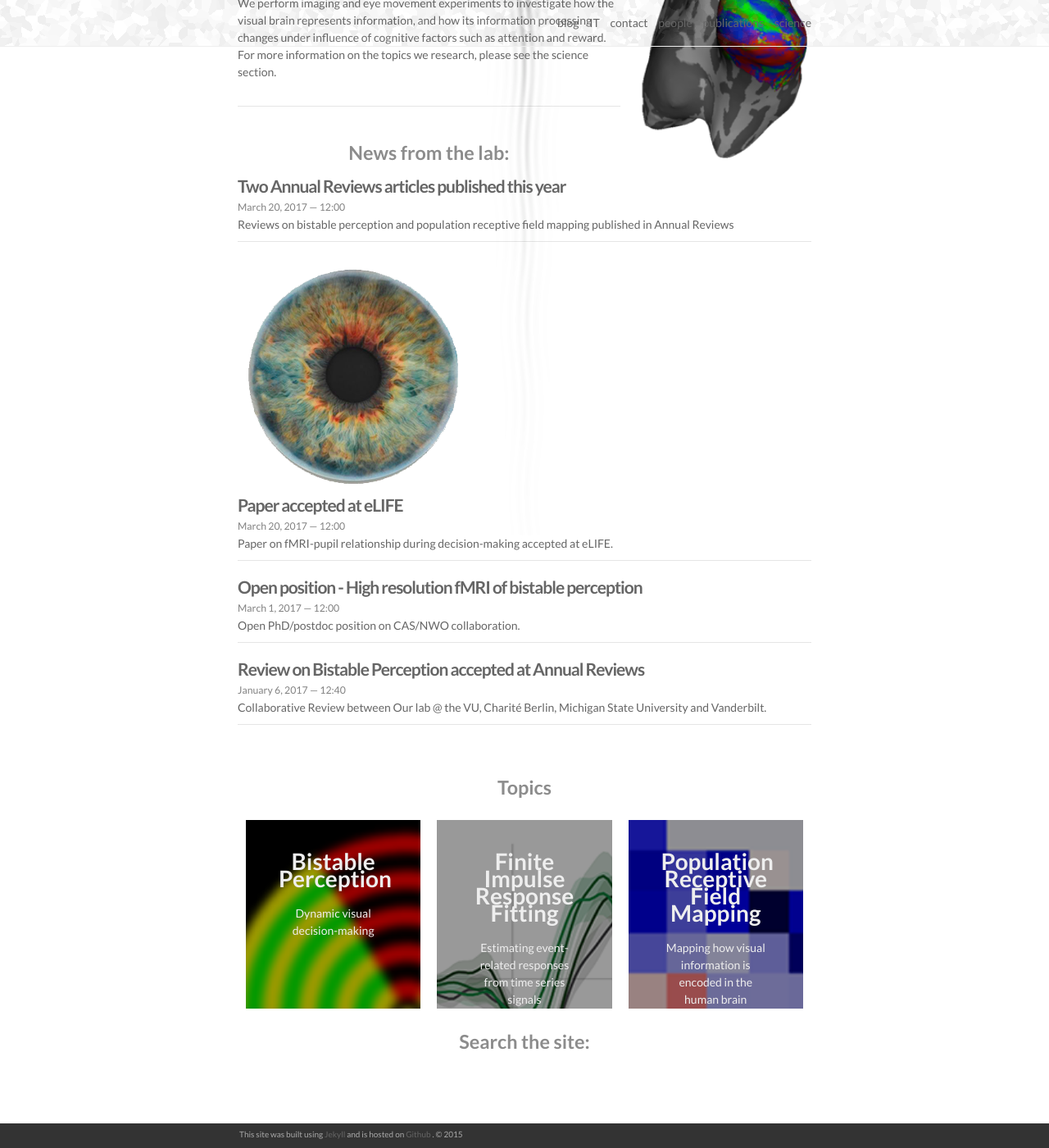
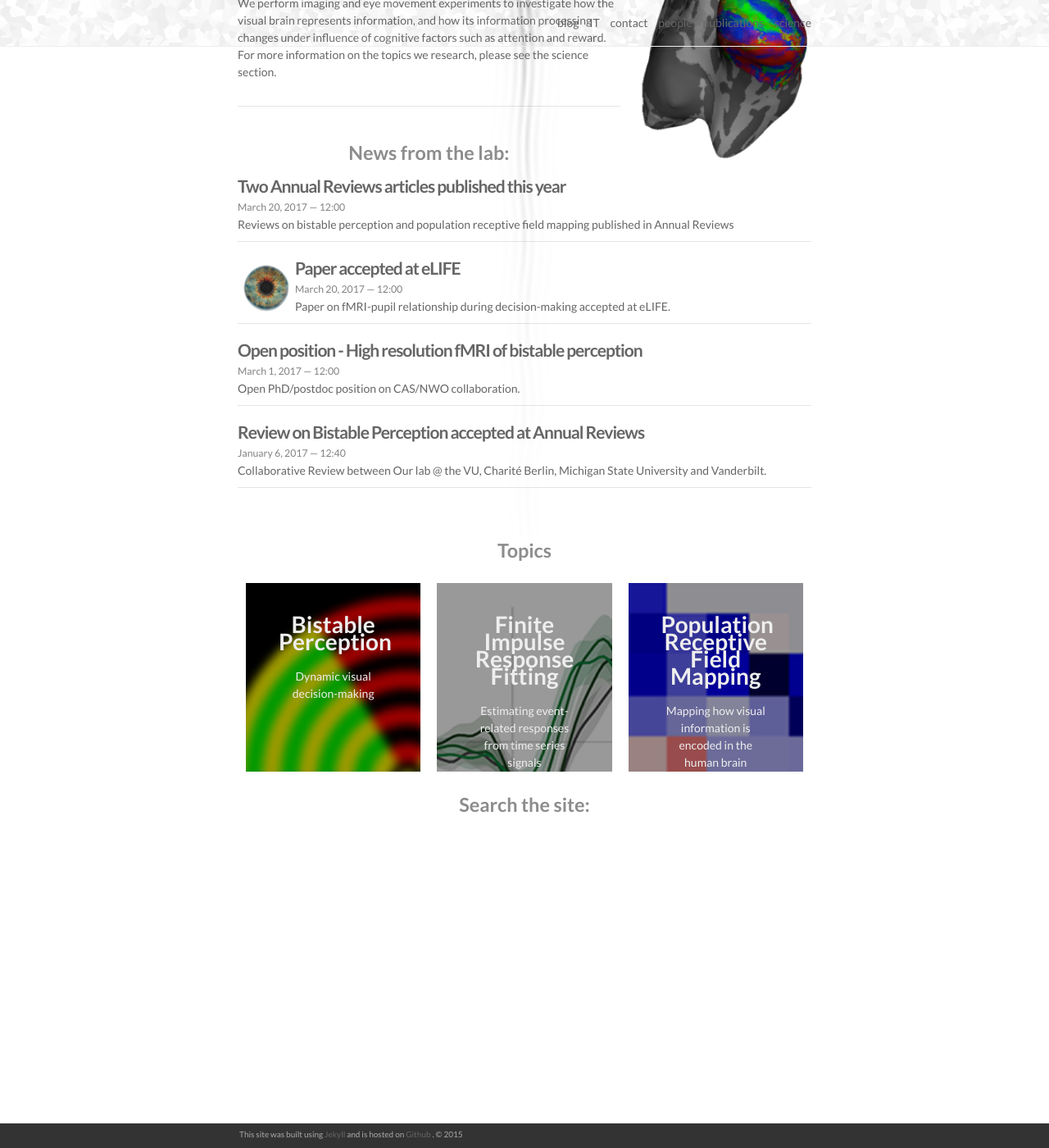
Before and after one commit to tknapen/tknapen.github.io, a Jekyll site: the page built from index.html, in a window 1280 px wide and 1400 px high, scrolled down 286 px. Shown: the whole window at 82% size. Built offline with Jekyll 4.4.1, drawn with Linux system fonts in a browser that asks for light colours; nearby versions of some CDN libraries; the list of posts is cut into pages by our own code; comment, search, counter and statistics services are not loaded.

Commit message:
added img tag to posts, so that they can have images in the list of posts, 6th

```diff
--- a/_sass/_layout.scss
+++ b/_sass/_layout.scss
@@ -272,6 +272,9 @@ padding: $img_spacing;
 .right{
 float: right;
 }
+.half {
+width:10%;
+}
 .one {
 width:33.33%;
 }
--- a/index.html
+++ b/index.html
@@ -27,7 +27,7 @@ layout: default
     {% for post in paginator.posts %}
       <li>
         {% if post.img %}
-        <img class="post-img" src="{{ post.img }}">
+        <img class="col half left" src="{{ post.img }}">
         {% endif %}
         <h6><a class="post-title" href="{{ post.url | prepend: site.baseurl }}">{{ post.title }}</a></h6>
         <p class="post-meta">{{ post.date | date: '%B %-d, %Y — %H:%M' }}</p>
```
